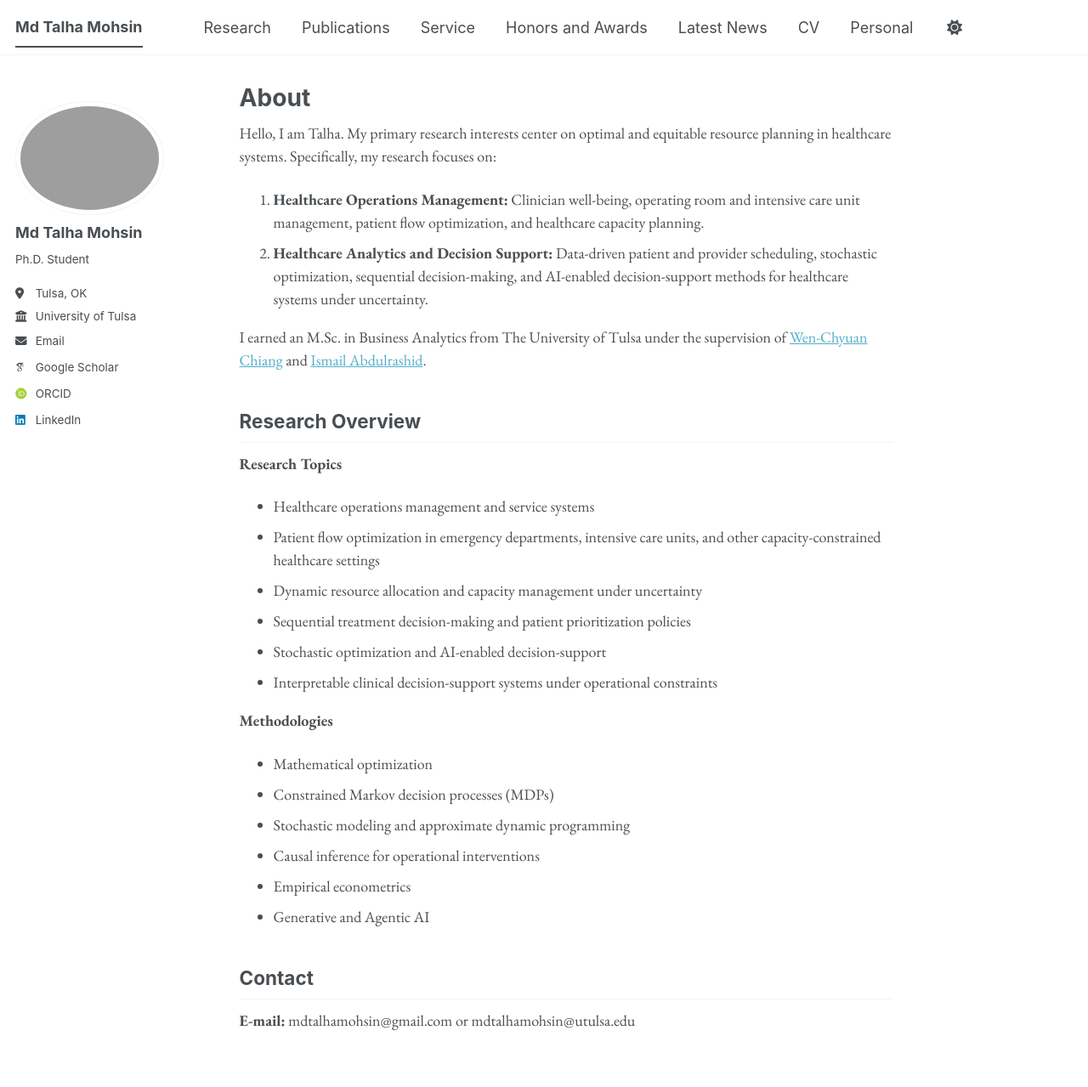
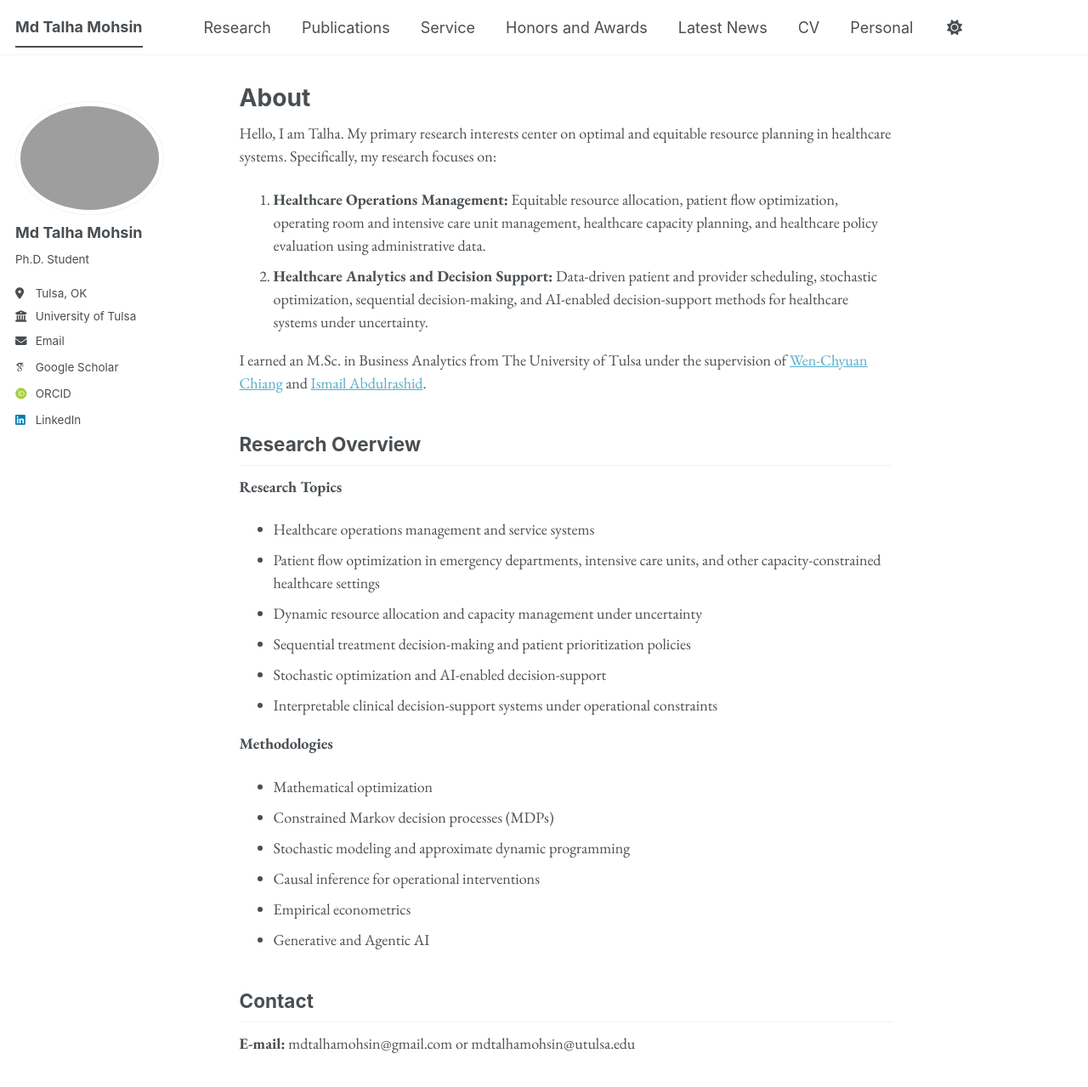
Before and after one commit to mdtalhamohsin/mdtalhamohsin.github.io, a Jekyll site: the page built from _pages/about.md, in a window 1280 px wide and 1346 px high. Shown: the top 1279 px of the window at 85% size. Built offline with Jekyll 4.4.1, drawn with Linux system fonts in a browser that asks for light colours; some web fonts are replaced; a script bundle is joined from its source files by our own code; library files that are not in the unit come from our copies.

Commit message:
Update about.md

```diff
--- a/_pages/about.md
+++ b/_pages/about.md
@@ -9,7 +9,7 @@ redirect_from:
 
 Hello, I am Talha. My primary research interests center on optimal and equitable resource planning in healthcare systems. Specifically, my research focuses on:
 
-1. **Healthcare Operations Management:** Clinician well-being, operating room and intensive care unit management, patient flow optimization, and healthcare capacity planning.
+1. **Healthcare Operations Management:** Equitable resource allocation, patient flow optimization, operating room and intensive care unit management, healthcare capacity planning, and healthcare policy evaluation using administrative data.
 2. **Healthcare Analytics and Decision Support:** Data-driven patient and provider scheduling, stochastic optimization, sequential decision-making, and AI-enabled decision-support methods for healthcare systems under uncertainty.
 
 I earned an M.Sc. in Business Analytics from The University of Tulsa under the supervision of <a href="https://utulsa.edu/people/wen-chyuan-chiang/" target="_blank" rel="noopener noreferrer">Wen-Chyuan Chiang</a> and <a href="https://utulsa.edu/people/ismail-abdulrashid/" target="_blank" rel="noopener noreferrer">Ismail Abdulrashid</a>.
```
